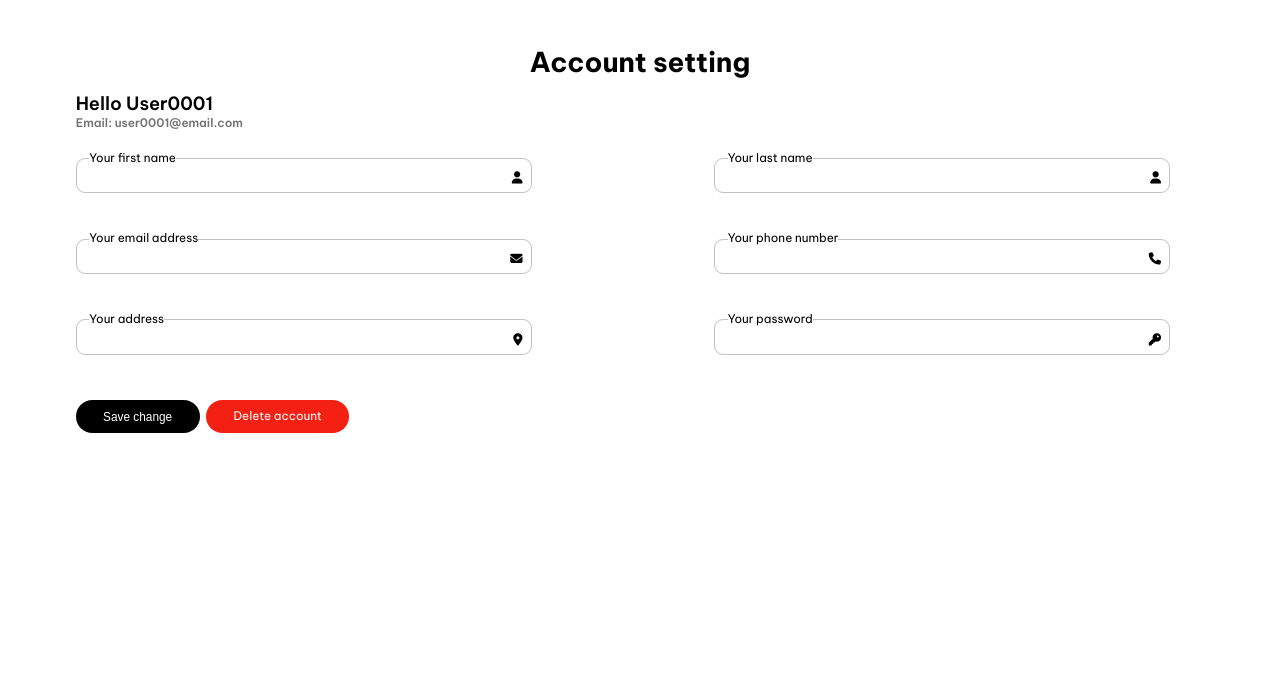
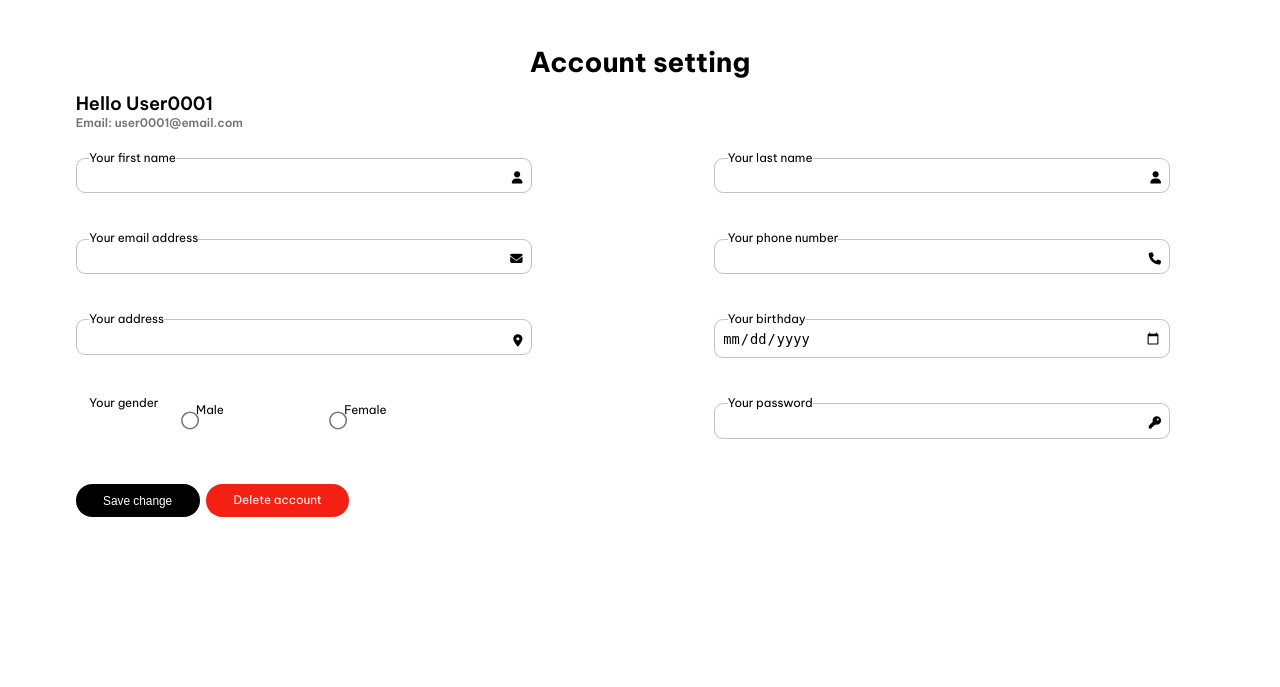
Before and after one commit to AnhQuan27/tour_travel_agency_website, a PHP site: page /user.html in a window 1280 px wide. Shown: the part 62-749 px from the top of the page. Run offline with PHP 8.4, Linux system fonts and the light colour scheme; some libraries are stand-ins or nearby versions.

Commit message:
Validate User-info

```diff
--- a/css/base.css
+++ b/css/base.css
@@ -56,9 +56,14 @@ html {
     border-color: var(--green-color) !important;
 }
 
-.swal2-warning {
+.swal2-warning, .swal2-error {
     color: var(--red-color) !important;
     border-color: var(--red-color) !important;
+}
+
+/* swal2-error */
+div:where(.swal2-icon).swal2-error [class^=swal2-x-mark-line] {
+    background-color: var(--red-color) !important;
 }
 
 button.swal2-confirm {
--- a/css/main.css
+++ b/css/main.css
@@ -1174,6 +1174,7 @@ input[type="radio"] {
 
 .user-data .input {
     position: relative;
+    width: 50rem;
 }
 
 .user-data label{
@@ -1186,12 +1187,32 @@ input[type="radio"] {
 
 .user-data input {
     width: 50rem;
+    height: auto;
     font-size: 1.5rem;
     padding: 1rem .8rem;
     border-radius: 1rem;
     border: .2rem solid #c1c1c1;
     outline: none;
     background-color: transparent;
+}
+
+.user-data input.input-gender {
+    gap: 0 1rem;
+    max-width: 50rem;
+    align-items: center;
+}
+
+.user-data .input-gender span {
+    font-size: 1.3rem;
+    text-align: center;
+}
+
+.user-data input[type=radio] {
+    width: 1.3rem;
+    margin: 0 11.9rem;
+    margin-right: 0;
+    position: relative;
+    display: inline-block;
 }
 
 .user-data i {
--- a/js/main.js
+++ b/js/main.js
@@ -62,8 +62,6 @@ function toastMessageSuccess(title) {
   return h3.innerHTML = title;
 }
 
-//
-
 function closeToastMessage() {
   const close = document.getElementById('close-modal');
   const toastMess = document.querySelector('.toast-mess');
@@ -89,10 +87,8 @@ function closeToastMessage() {
 
 function formConfirm() {
   const myForm = document.getElementById('myForm');
-
   myForm.addEventListener('submit', function(event) {
     event.preventDefault();
-
     Swal.fire({
       title: 'Success!',
       text: 'We have sent you an email, please check your inbox!',
@@ -104,28 +100,34 @@ function formConfirm() {
   });
 }
 
-function submitUserChange() {
-  const myForm = document.querySelector('#user-setting-form');
-  myForm.addEventListener('submit', function(event) {
+function swalError(text) {
+  Swal.fire({
+    title: 'Error!',
+    text: `${text}`,
+    icon: 'error',
+  });
+}
+
+function submitSuccess(text,myForm) {
+  // note: event hasn't been declared
     event.preventDefault();
     Swal.fire({
       title: 'Success!',
-      text: 'Your information has just been updated',
+      text: `${text}`,
       icon: 'success',
     }).then(() => {
       myForm.submit();
     });
-  });
 }
 
 function deleteAccountUser() {
   const buttonDelete = document.querySelector('#delete-account');
-  const email = document.querySelector('.user-setting .user-email');
+  const email = document.querySelector('.user-setting .user-email span');
   buttonDelete.addEventListener('click', function(event) {
     event.preventDefault();
     Swal.fire({
       title: 'Warning!',
-      text: `This action will delete email ${email.innerHTML}`,
+      text: `This action will delete account ${email.innerHTML}`,
       icon: 'warning',
       showCancelButton: true,
       cancelButtonColor: '#000',
@@ -189,6 +191,11 @@ function isValidBirthDay(birthDay) {
     birthDate <= currentDate && // Kiểm tra ngày sinh không lớn hơn ngày hiện tại
     birthDate <= eighteenYearsAgo // Kiểm tra tuổi phải lớn hơn hoặc bằng 18
   );
+}
+
+function isValidPassword(password) {
+  const passwordRegex = /^(?=.*[a-zA-Z])(?=.*[0-9]).{8,}$/;
+  return passwordRegex.test(password);
 }
 
 function toastMessageError() {
@@ -267,12 +274,89 @@ function validateBooking() {
     // Ngăn chặn việc gửi biểu mẫu nếu có lỗi
     if (hasError) {
       event.preventDefault();
-    } else {
-
     }
   });
 }
 
+function validateUserInfo() {
+  const myForm = document.querySelector('form');
+  const firstNameInput = document.getElementById('first');
+  const lastNameInput = document.getElementById('last');
+  const emailInput = document.getElementById('email');
+  const phoneInput = document.getElementById('phone');
+  const birthDayInput = document.getElementById('day-of-birth');
+  const genderMaleInput = document.querySelector('input[name="gender"][value="Male"]');
+  const genderFemaleInput = document.querySelector('input[name="gender"][value="Female"]');
+  const passwordInput = document.getElementById('password');
+
+  myForm.addEventListener('submit', function(event) {
+    firstNameInput.classList.remove('error');
+    lastNameInput.classList.remove('error');
+    emailInput.classList.remove('error');
+    phoneInput.classList.remove('error');
+    birthDayInput.classList.remove('error');
+    genderMaleInput.classList.remove('error');
+    genderFemaleInput.classList.remove('error');
+    passwordInput.classList.remove('error');
+
+    let hasError = false;
+
+    if(!isValidPassword(passwordInput.value)) {
+      const text = 'Check your password and try again';
+      passwordInput.classList.add('error');
+      swalError(text);
+      hasError = true;
+    }
+
+    if(!genderMaleInput.checked && !genderFemaleInput.checked) {
+      const text = `You haven't fill your gender, please try again`
+      swalError(text);
+      hasError = true;
+    }
+
+    if (!isValidBirthDay(birthDayInput.value)) {
+      const text = 'Check your birthday and try again';
+      birthDayInput.classList.add('error');
+      swalError(text);
+      hasError = true;
+    }
+
+    if (!isValidPhone(phoneInput.value)) {
+      const text = 'Check your phone number and try again';
+      phoneInput.classList.add('error');
+      swalError(text);
+      hasError = true;
+    }
+
+    if (!isValidEmail(emailInput.value)) {
+      const text = 'Check your email address and try again';
+      emailInput.classList.add('error');
+      swalError(text);
+      hasError = true;
+    }
+
+    if (!isValidName(lastNameInput.value)) {
+      const text = 'Check your last name and try again';
+      lastNameInput.classList.add('error');
+      swalError(text);
+      hasError = true;
+    }
+
+    if (!isValidName(firstNameInput.value)) {
+      const text = 'Check your first name and try again';
+      firstNameInput.classList.add('error');
+      swalError(text);
+      hasError = true;
+    }
+
+    if (hasError) {
+      event.preventDefault();
+    } else if (hasError == false) {
+      const text = 'Your information has just been updated';
+      submitSuccess(text,myForm);
+    }
+  });
+}
 
 
 // function setRememberMe() {
--- a/user.html
+++ b/user.html
@@ -3,7 +3,7 @@
 <head>
     <meta charset="UTF-8">
     <meta name="viewport" content="width=device-width, initial-scale=1.0">
-    <title>Home</title>
+    <title>User setting</title>
     <link rel="stylesheet" href="./css/base.css">
     <link rel="stylesheet" href="./css/main.css">
     <link rel="stylesheet" href="https://cdnjs.cloudflare.com/ajax/libs/font-awesome/6.4.2/css/all.min.css">
@@ -71,44 +71,58 @@
                 <div class="user-header">
                     <h1>Account setting</h1>
                     <p class="greeting">Hello User0001</p>
-                    <p class="user-email">Email: user0001@email.com</p>
+                    <p class="user-email">Email: <span>user0001@email.com</span></p>
                 </div>
                 <form action="" class="user-data grid__row" id="user-setting-form">
                     <div class="input input-f-name">
-                        <label for="f_name">Your first name</label>
-                        <input type="text" name="f_name" class="f-name">
+                        <label for="first">Your first name</label>
+                        <input type="text" name="f_name" class="f-name" id="first">
                         <i class="fa-solid fa-user"></i>
                     </div>
 
                     <div class="input input-l-name">
-                        <label for="l_name">Your last name</label>
-                        <input type="text" name="l_name" class="l-name">
+                        <label for="last">Your last name</label>
+                        <input type="text" name="l_name" class="l-name" id="last">
                         <i class="fa-solid fa-user"></i>
                     </div>
 
                     <div class="input input-email">
                         <label for="email">Your email address</label>
-                        <input type="text" name="email" class="email">
+                        <input type="text" name="email" class="email" id="email">
                         <i class="fa-solid fa-envelope"></i>
                     </div>
 
                     <div class="input input-phone">
                         <label for="phone">Your phone number</label>
-                        <input type="text" name="phone" class="phone">
+                        <input type="text" name="phone" class="phone" id="phone">
                         <i class="fa-solid fa-phone"></i>
                     </div>
 
                     <div class="input input-address">
                         <label for="address">Your address</label>
-                        <input type="text" name="address" class="address">
+                        <input type="text" name="address" class="address" id="address">
                         <i class="fa-solid fa-location-dot"></i>
+                    </div>
+
+                    <div class="input input-birthday">
+                        <label for="day-of-birth">Your birthday</label>
+                        <input type="date" name="birthday" class="birthday" id="day-of-birth">
+                    </div>
+
+                    <div class="input input-gender grid__row">
+                        <label>Your gender</label>
+                        <input type="radio" name="gender" class="gender" value="Male">
+                        <span>Male</span>
+                        <input type="radio" name="gender" class="gender" value="Female">
+                        <span>Female</span>
                     </div>
 
                     <div class="input input-password">
                         <label for="password">Your password</label>
-                        <input type="text" name="password" class="password">
+                        <input type="text" name="password" class="password" id="password">
                         <i class="fa-solid fa-key"></i>
                     </div>
+
                     <div class="user-form-btn grid__row">
                         <button class="button button--black">Save change</button>
                         <a href="#" class="button button--red" id="delete-account">Delete account</a>
@@ -168,7 +182,8 @@
     <script src="https://cdn.jsdelivr.net/npm/sweetalert2@11"></script>
     <script>
        deleteAccountUser();
-       submitUserChange();
+       validateUserInfo();
+    //    submitUserChange();
     </script>
 </body>
 </html>
```
